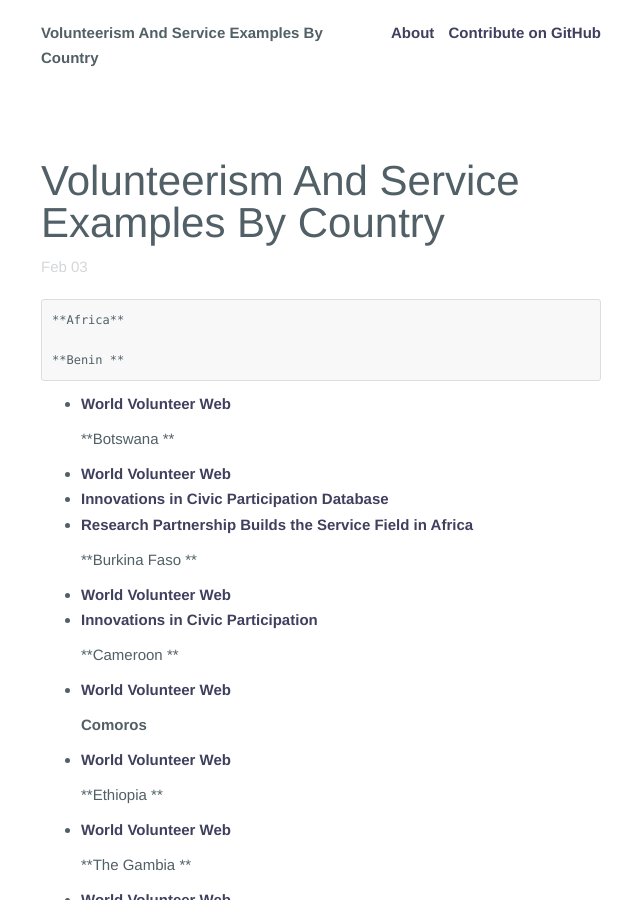
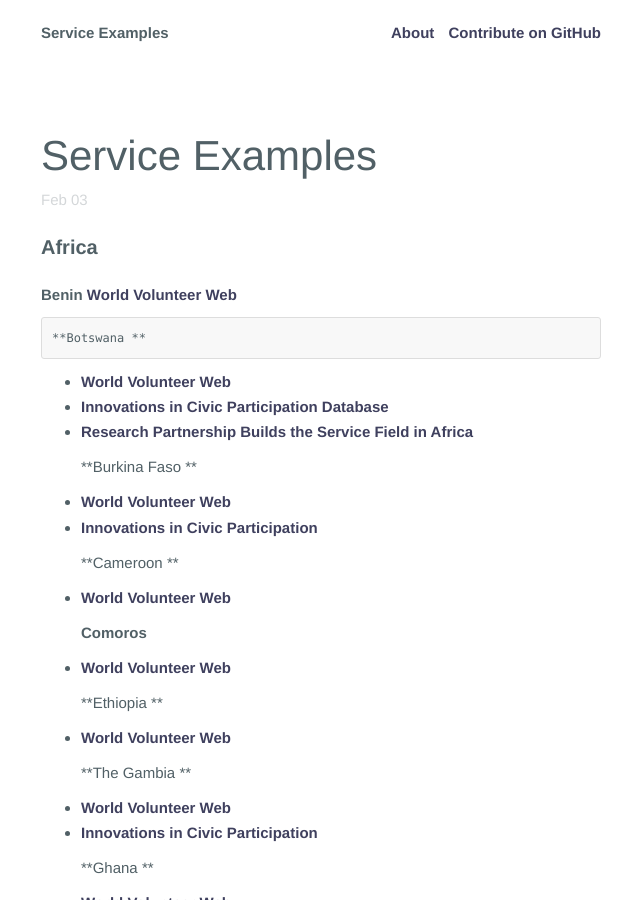
Before and after one commit to PeaceCorps/Volunteerism-Toolkit, a Jekyll site: the page built from _posts/2015-02-03-Service-Examples.md, in a window 1280 px wide and 900 px high. Shown: the whole window, without its empty margins (319-959 px from the left). Built offline with Jekyll 4.4.1, drawn with Linux system fonts in a browser that asks for light colours; Markdown is read by kramdown in place of the engine named in the settings.

Commit message:
Update and rename 2015-02-03-volunteerism-and-service-examples-by-country.md to 2015-02-03-Service-Examples.md

```diff
--- a/_posts/2015-02-03-volunteerism-and-service-examples-by-country.md
+++ b/_posts/2015-02-03-Service-Examples.md
@@ -4,11 +4,10 @@
 layout: blog
 ---
 
-    **Africa**
+### **Africa**
 
-    **Benin **
-
-*   [World Volunteer Web](http://www.worldvolunteerweb.org/browse/countries/benin.html)
+**Benin**
+    [World Volunteer Web](http://www.worldvolunteerweb.org/browse/countries/benin.html)
 
     **Botswana **
 
```
